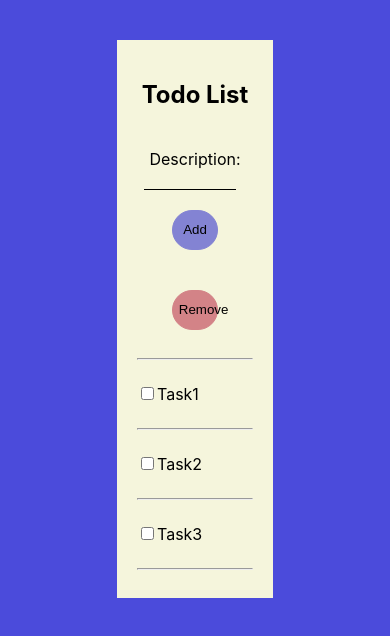
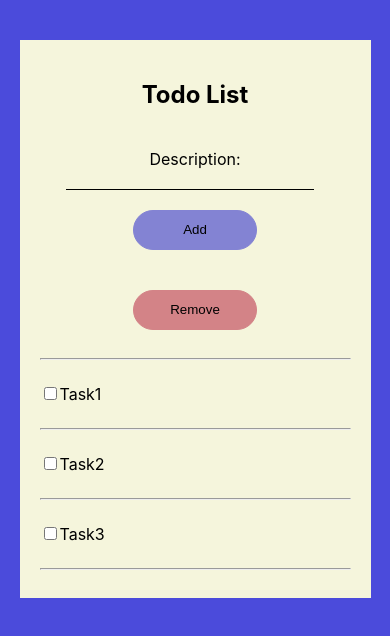
Before and after one commit to Dev-Tyagi25/todoapp, a React (Create React App) app: page / in a window 390 px wide. Shown: the top 636 px of the page. Built offline with nearby package versions, Linux system fonts and the light colour scheme.

Commit message:
added media query

```diff
--- a/src/App.css
+++ b/src/App.css
@@ -7,7 +7,7 @@ body {
 }
 
 .main {
-  width: 40%;
+  width: 50%;
   height: 70%;
   margin: 40px auto;
   padding: 20px;
@@ -17,3 +17,9 @@ body {
 h2 {
   text-align: center;
 }
+
+@media(max-width: 586px) {
+  .main {
+    width: 90%;
+  }
+}
```
